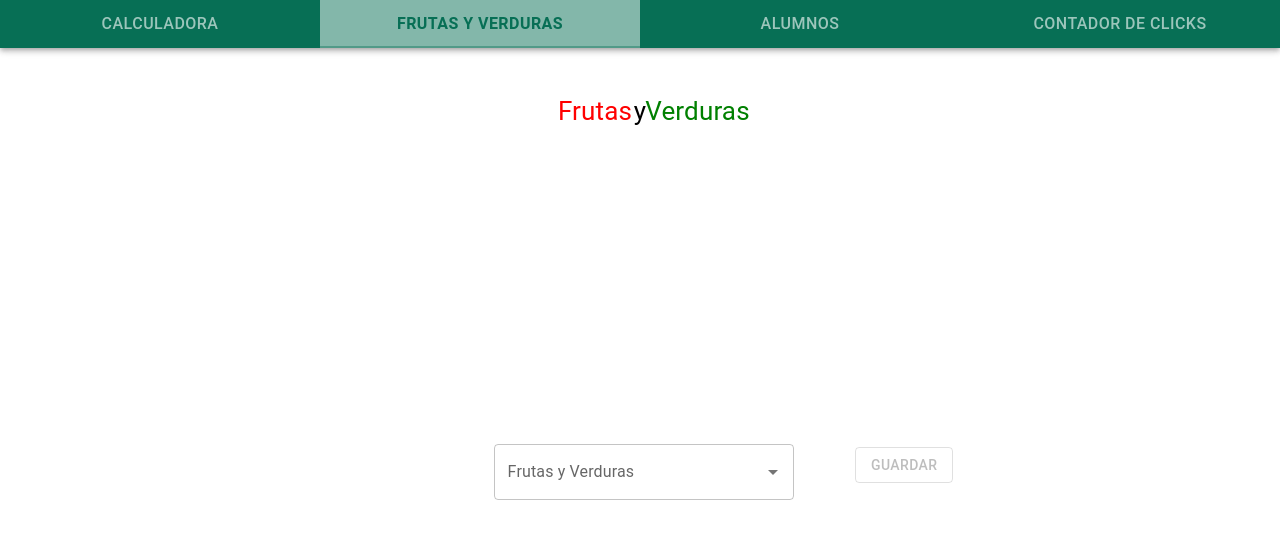
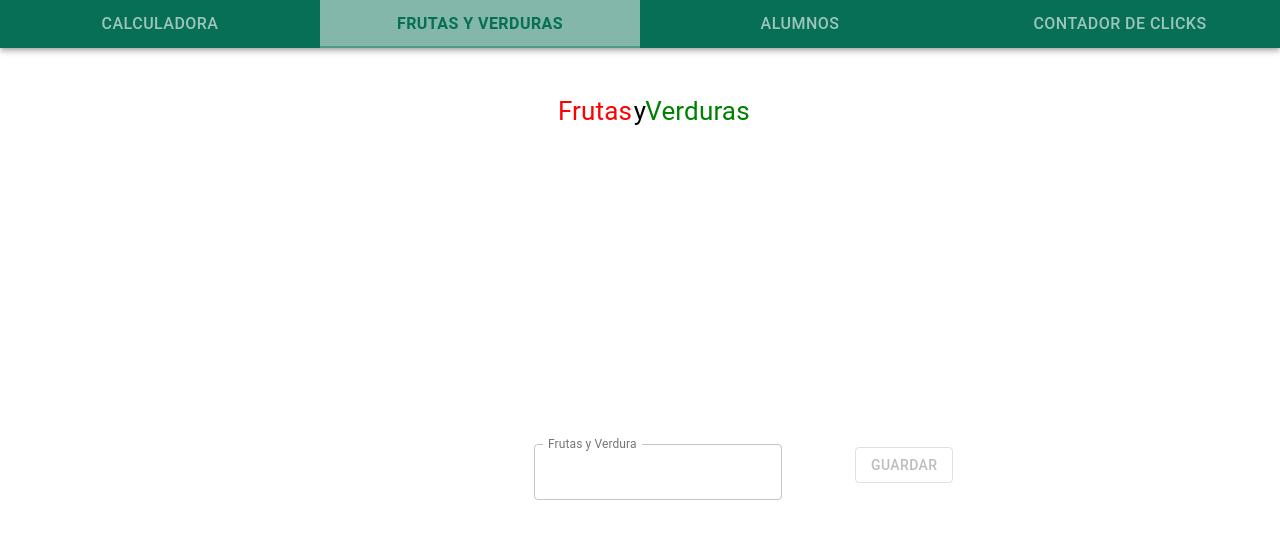
Before and after one commit to DnjProyecto01/Proyecto_01, a React (Create React App) app in the folder my-app/: page / in a window 1280 px wide. Both pictures are taken after a click on the tab "FRUTAS Y VERDURAS". Shown: the top 538 px of the page. Built offline with nearby package versions, Linux system fonts and the light colour scheme; no server answers.

Commit message:
Se cambio el autocomplete por textfield en FyV

```diff
--- a/my-app/src/Frutas-Y-Verduras/FyV.jsx
+++ b/my-app/src/Frutas-Y-Verduras/FyV.jsx
@@ -12,7 +12,7 @@ import Grid from '@mui/material/Grid';
 import { DataGrid } from '@mui/x-data-grid';
 import { ClassNames } from '@emotion/react';
 import { green } from '@material-ui/core/colors';
-import TextField from '@mui/material/TextField';
+import TextField from '@material-ui/core/TextField';
 import Autocomplete from '@mui/material/Autocomplete';
 
 
@@ -104,17 +104,9 @@ function FyV() {
   const classes = useStyles();
 
   //FUNCION -> Cambiar valor de la variable Frutas y Verduras
-  const valorFrutasYVerdurasChange = (event, newValue) => {
-    setFrutasyVerduras(newValue.label);
+  const valorFrutasYVerdurasChange = (event) => {
+    setFrutasyVerduras(event.target.value);
   };
-
-  //DATOS DE FyV
-  const topFrutasYVerduras = [
-    { label: 'brocoli'},
-    { label: 'banana'},
-    { label: 'berenjena'},
-    { label: 'naranja'}
-  ]
 
   //VARIABLE DE ESTADO - FRUTAS Y VERDURAS
   const [frutasYVerduras, setFrutasyVerduras] = useState("")
@@ -138,15 +130,18 @@ function FyV() {
           <Box sx={{ flexGrow: 1 }}>
             <Grid container spacing={0}>
               <Grid item xs={8} md={8}>
-                <Autocomplete
-                  disablePortal
-                  id="combo-box-demo"
-                  options={topFrutasYVerduras} //LISTA DE OPCIONES
-                  sx={{ width: 300 }}
-                  renderInput={(params) => <TextField {...params} label="Frutas y Verduras" />}
-                  onChange={valorFrutasYVerdurasChange} // SE ACTIVA CADA VEZ QUE SE SELECCIONA UNA OPCION
-                  value={frutasYVerduras} // LO QUE MUESTRA EL AUTOCOMPLETE EN EL CAMPO DE TEXTO
-                />
+               <TextField
+                id="outlined-basic"
+                color="secondary"
+                label="Frutas y Verdura"
+                type="text"
+                variant="outlined"
+                InputLabelProps={{
+                  shrink: true,
+                }}
+                onChange={valorFrutasYVerdurasChange} // SE ACTIVA CADA VEZ QUE SE SELECCIONA UNA OPCION
+                value={frutasYVerduras} // LO QUE MUESTRA EL AUTOCOMPLETE EN EL CAMPO DE TEXTO
+               />
 
               </Grid>
               <Grid item xs={4} md={4}>
```
